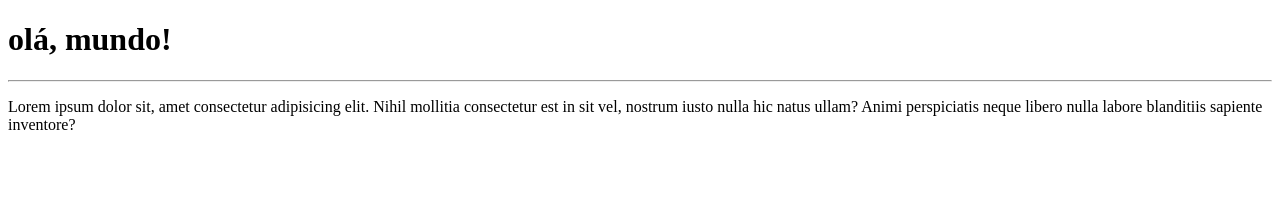
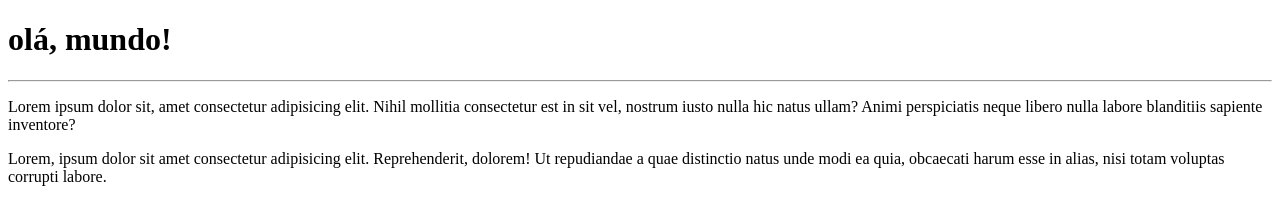
Before and after one commit to heveanna/ola-mundo, a plain HTML site: page site-exemplo/index.html in a window 1280 px wide. Drawn offline with Linux system fonts and the light colour scheme.

Commit message:
adicionei um paragrafo

```diff
--- a/site-exemplo/index.html
+++ b/site-exemplo/index.html
@@ -9,5 +9,7 @@
     <h1> olá, mundo! </h1>
     <hr>
     <p>Lorem ipsum dolor sit, amet consectetur adipisicing elit. Nihil mollitia consectetur est in sit vel, nostrum iusto nulla hic natus ullam? Animi perspiciatis neque libero nulla labore blanditiis sapiente inventore?</p>
+    <p>Lorem, ipsum dolor sit amet consectetur adipisicing elit. Reprehenderit, dolorem! Ut repudiandae a quae distinctio natus unde modi ea quia, obcaecati harum esse in alias, nisi totam voluptas corrupti labore.
+    </p>
 </body>
 </html>
```
